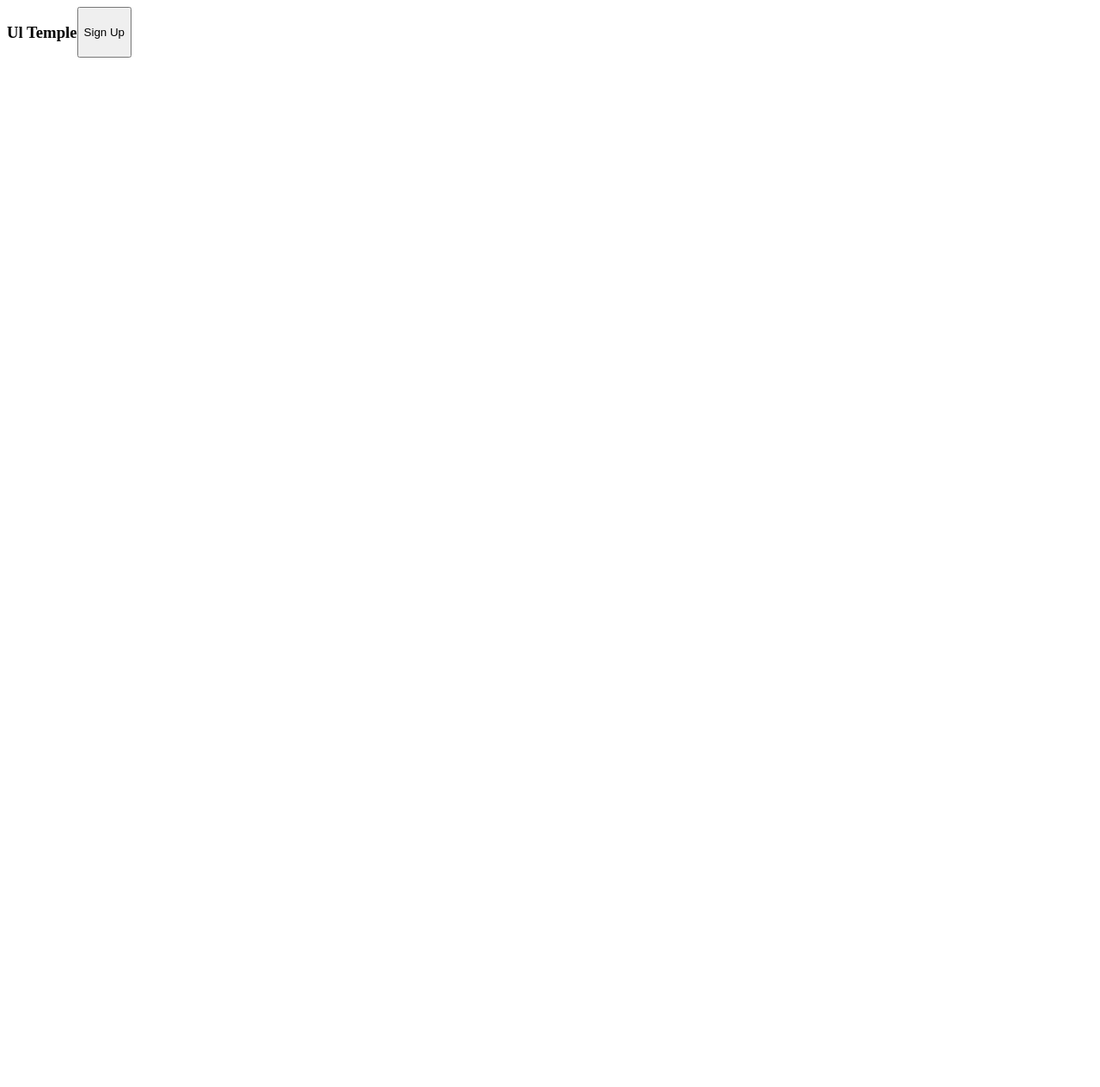
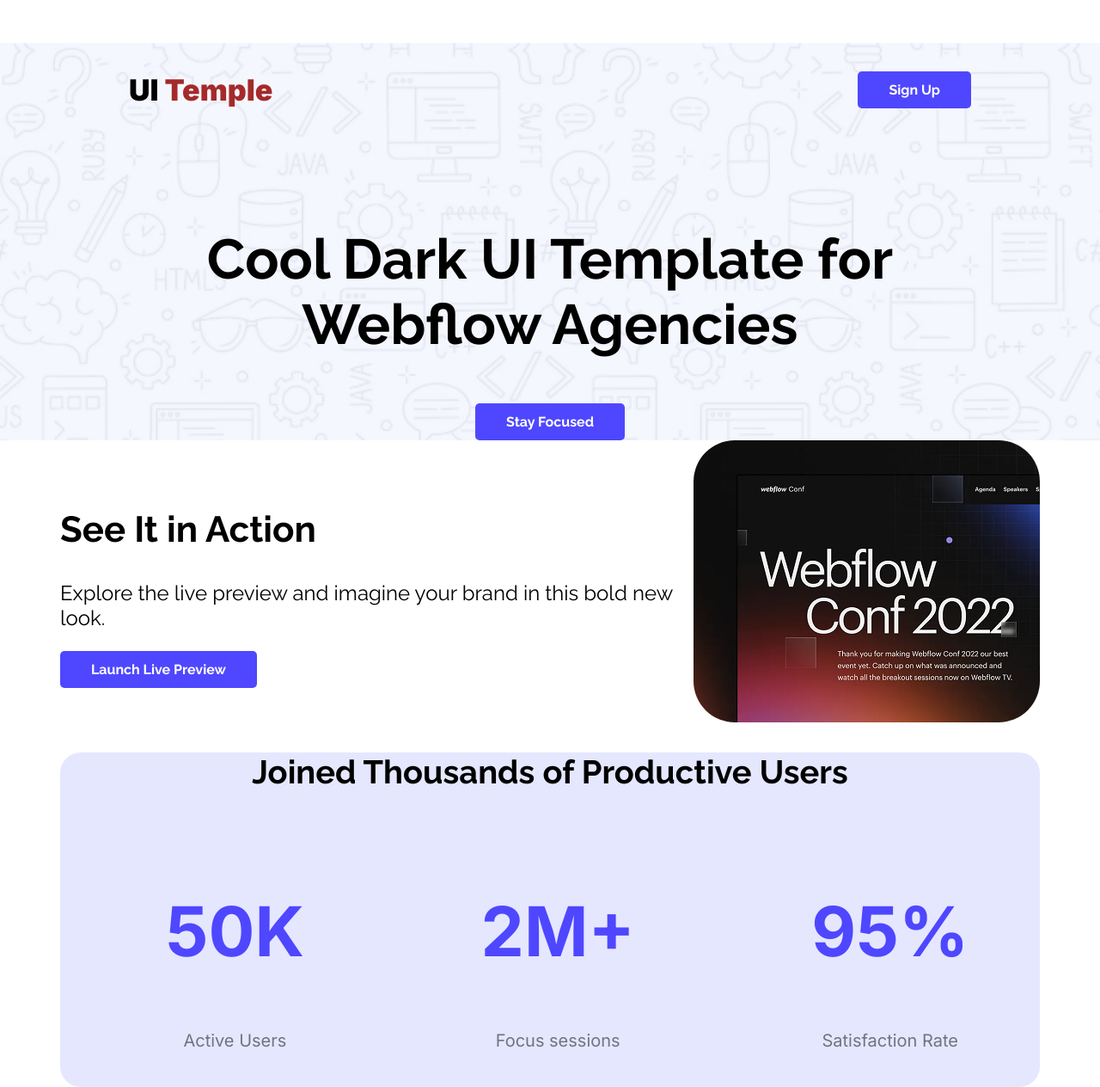
Before and after one commit to ishmam-bot/assignment1, a plain HTML site: page Index.html in a window 1280 px wide. Shown: the whole page at 86% size. Before the commit the page ends 800 px from the top, so only its background shows below. Drawn offline with Linux system fonts and the light colour scheme.

Commit message:
Update 1

```diff
--- a/Index.html
+++ b/Index.html
@@ -5,21 +5,78 @@
     <meta name="viewport" content="width=device-width, initial-scale=1.0">
     <title>Assignment 1</title>
 
+    <link rel="preconnect" href="https://fonts.googleapis.com">
+<link rel="preconnect" href="https://fonts.gstatic.com" crossorigin>
+<link href="https://fonts.googleapis.com/css2?family=Inter:ital,opsz,wght@0,14..32,100..900;1,14..32,100..900&display=swap" rel="stylesheet">
+
+<link rel="preconnect" href="https://fonts.googleapis.com">
+<link rel="preconnect" href="https://fonts.gstatic.com" crossorigin>
+<link href="https://fonts.googleapis.com/css2?family=Raleway:ital,wght@0,100..900;1,100..900&display=swap" rel="stylesheet">
+
     <link rel="stylesheet" href="styles/ui.css">
 
 </head>
-<body>
+<body class="raleway">
 
     <header>
 
         <nav>
-            <h3>Ul Temple</h3>
-            <button>Sign Up</button>
+            <h3 class="nav-title inter">Ul  <span class="logo-text">Temple</span></h3>
+            <button class="button raleway">Sign Up</button>
         </nav>
+
+        <div class="banner">
+
+            <h2 class="text-front">Cool Dark UI Template for <br> Webflow Agencies</h2>
+
+            <button class="button raleway">Stay Focused</button>
+
+        </div>
 
     </header>
 
     <main>
+<!-- See It in Action starts here -->
+        <section>
+
+            <div class="action"><div class="left">
+                <h2 class="text-main">See It in Action</h2>
+                <p class="text2">Explore the live preview and imagine your brand in this bold new look.</p>
+                <button class="button raleway">Launch Live Preview</button>
+            </div>
+            <div class="right">
+                <img class="main-pic" src="Assets/wc-mini.png" alt="">
+            </div></div>
+
+        </section>
+
+        <!-- Joined Thousands of Productive Users -->
+         <section class="users users-bg-color">
+
+            <h2 class="user-title">Joined Thousands of Productive Users</h2>
+
+            <div class="users-list">
+                <ul>
+                    <li><div>
+                        <h1 class="user-number-font inter">50K</h1>
+                        <h4 class="user-number-font2 inter">Active Users</h4>
+                    </div></li>
+                </ul>
+                <ul>
+                    <li><div>
+                        <h1 class="user-number-font inter">2M+</h1>
+                        <h4 class="user-number-font2 inter">Focus sessions</h4>
+                    </div></li>
+                </ul>
+                <ul>
+                    <li><div>
+                        <h1 class="user-number-font inter">95%</h1>
+                        <h4 class="user-number-font2 inter">Satisfaction Rate</h4>
+                    </div></li>
+                </ul>
+            </div>
+
+         </section>
 
     </main>
 
--- a/styles/ui.css
+++ b/styles/ui.css
@@ -1,5 +1,147 @@
+/* font */
+
+.inter{
+  font-family: "Inter", sans-serif;
+  font-optical-sizing: auto;
+  font-style: normal;
+}
+
+.raleway{
+  font-family: "Raleway", sans-serif;
+  font-optical-sizing: auto;
+  font-style: normal;
+}
+
 /* Navigation/title */
 
 nav{
     display: flex;
+    align-items: center;
+    justify-content: space-between;
+    margin: 50px 150px;
 }
+
+.nav-title{
+
+    font-weight: 900;
+    font-size: 34px;
+
+}
+
+/* styles */
+
+li{
+    list-style: none;
+}
+
+body{
+    margin: 0 auto;
+}
+
+header{
+    background-image: url('../Assets/Hero-bg.png');
+    background-size: cover;
+    margin: 0 auto;
+}
+
+.logo-text{
+
+    color: brown;
+
+}
+
+.button {
+
+    background-color: #4E47FF;
+    font-size: 16px;
+    font-weight: 700;
+    color: white;
+    padding: 12px 36px;
+    border-radius: 5px;
+    border: none;
+
+}
+
+.text-front{
+    font-size: 65px;
+    font-weight: bold;
+    text-align: center;
+}
+
+/* banner styles */
+
+.banner{
+    display: flex;
+    flex-direction: column;
+    justify-content: center;
+    align-items: center;
+}
+
+/* main styles */
+main{
+    max-width: 1140px;
+    margin: 0 auto;
+
+}
+.text-main{
+    font-size: 42px;
+    font-weight: bold;
+}
+.text2{
+    font-size: 24px;
+    font-weight: 400;
+}
+/* action section */
+.action{
+    display: flex;
+    justify-content: space-between;
+    margin: 0 auto;
+    width: 1140px;
+    align-items: center;
+}
+
+.main-pic{
+
+    width: 403px;
+    height: 328px;
+    border-radius: 48px;
+}
+
+/* productive users section */
+
+.users-bg-color{
+    background-color: #E5E7FF;
+    border-radius: 24px;
+
+    }
+
+    .users{
+        text-align: center;
+        align-items: center;
+        padding: 50px, 142px;
+    }
+
+.user-title{
+    font-size: 38px;
+    font-weight: bold;
+}
+
+
+.user-number-font{
+    font-size: 80px;
+    font-weight: bold;
+    color: #4E47FF;
+}
+
+.user-number-font2{
+    font-size: 20px;
+    font-weight: 400;
+    color: rgba(0, 0, 0, 0.5);
+}
+
+.users-list{
+    display: flex;
+    align-items: center;
+    justify-content: space-around;
+    justify-items: center;
+}
```
